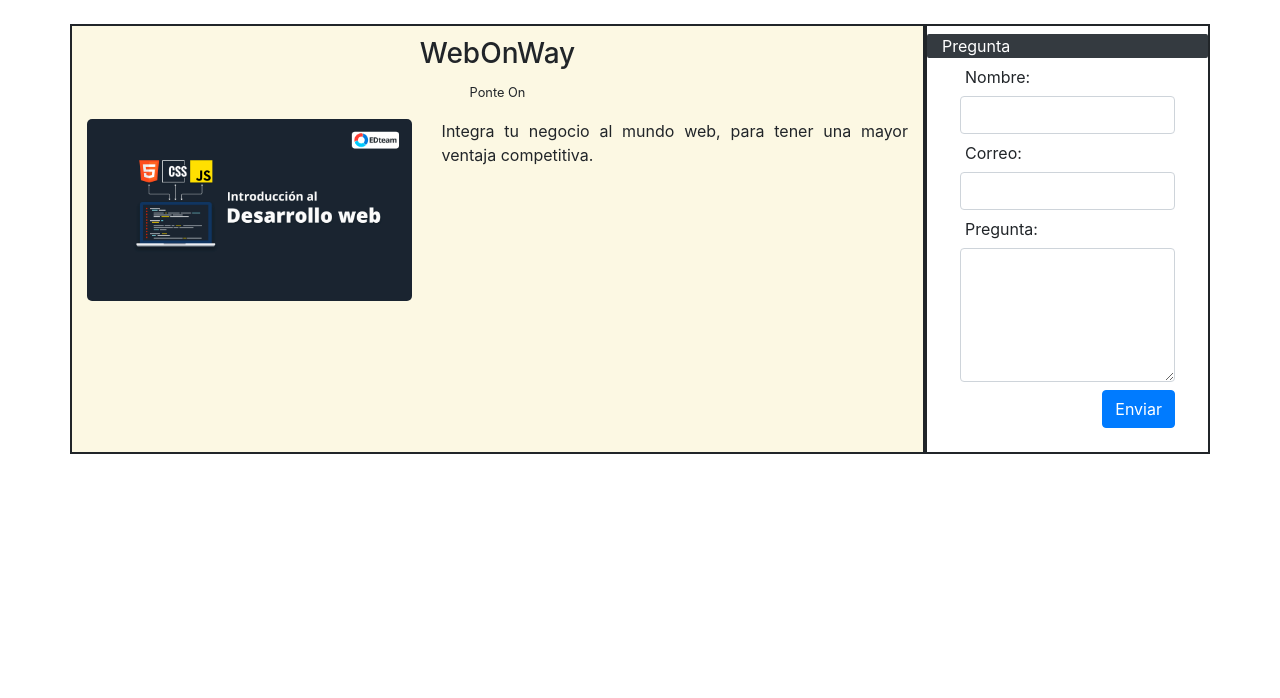
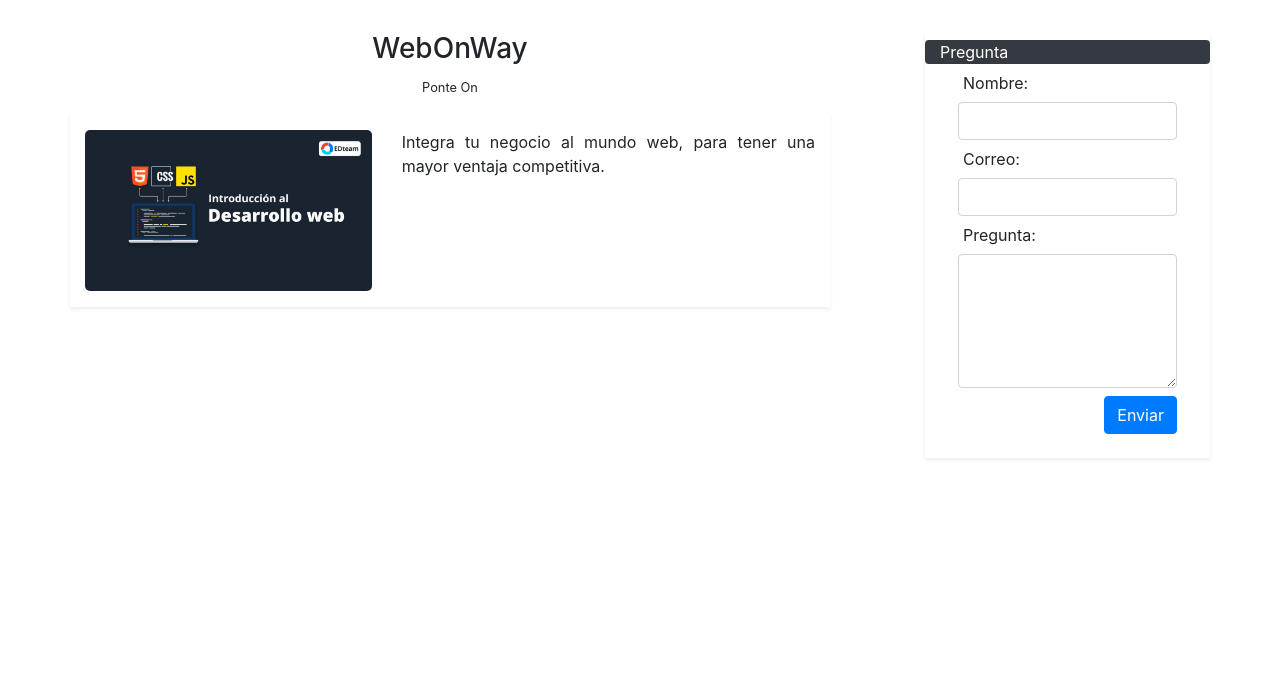
Before and after one commit to AureoGonz/WebOnWay, a PHP site: page / in a window 1280 px wide. Shown: the part 56-754 px from the top of the page. Run offline with PHP 8.4, Linux system fonts and the light colour scheme.

Commit message:
Se mejora vista

```diff
--- a/css/style.css
+++ b/css/style.css
@@ -20,7 +20,6 @@ body {
 .side-header {
     background: #343a40;
     color: #FFFFFF;
-    border-radius: 2px;
 }
 
 img {
--- a/index.php
+++ b/index.php
@@ -7,6 +7,7 @@
     <meta http-equiv="X-UA-Compatible" content="ie=edge">
     <link rel="stylesheet" type="text/css" href="bootstrap/css/bootstrap.min.css">
     <link rel="stylesheet" type="text/css" href="css/style.css">
+    <link rel="shortcut icon" type="image/png" href="img/wow.png" />
     <title>WOW</title>
 </head>
 
@@ -35,15 +36,15 @@
         </div>
     </nav>
     <main class="container full-height my-4">
-        <div class="row">
-            <div class="col-12 col-xl-9 text-center mark">
-                <div class="row mt-2">
+        <div class="row justify-content-between">
+            <div class="col-12 col-xl-8 mb-2 text-center">
+                <div class="row mt-2 shadow-none">
                     <div class="col-12">
                         <h3>WebOnWay</h3>
                         <small>Ponte On</small>
                     </div>
                 </div>
-                <div class="row my-3">
+                <div class="row py-3 my-3 shadow-sm">
                     <div class="col-12 col-md-5">
                         <img src="img/desarrolloWEB.jpg" width="100%">
                     </div>
@@ -54,9 +55,9 @@
                     </div>
                 </div>
             </div>
-            <div class="col-12 col-xl-3 side">
+            <div class="col-12 mt-2 col-xl-3 shadow-sm">
                 <div class="row mt-2">
-                    <div class="col-12 side-header">
+                    <div class="col-12 side-header rounded">
                         <span class="text-left">Pregunta</span>
                     </div>
                 </div>
```
